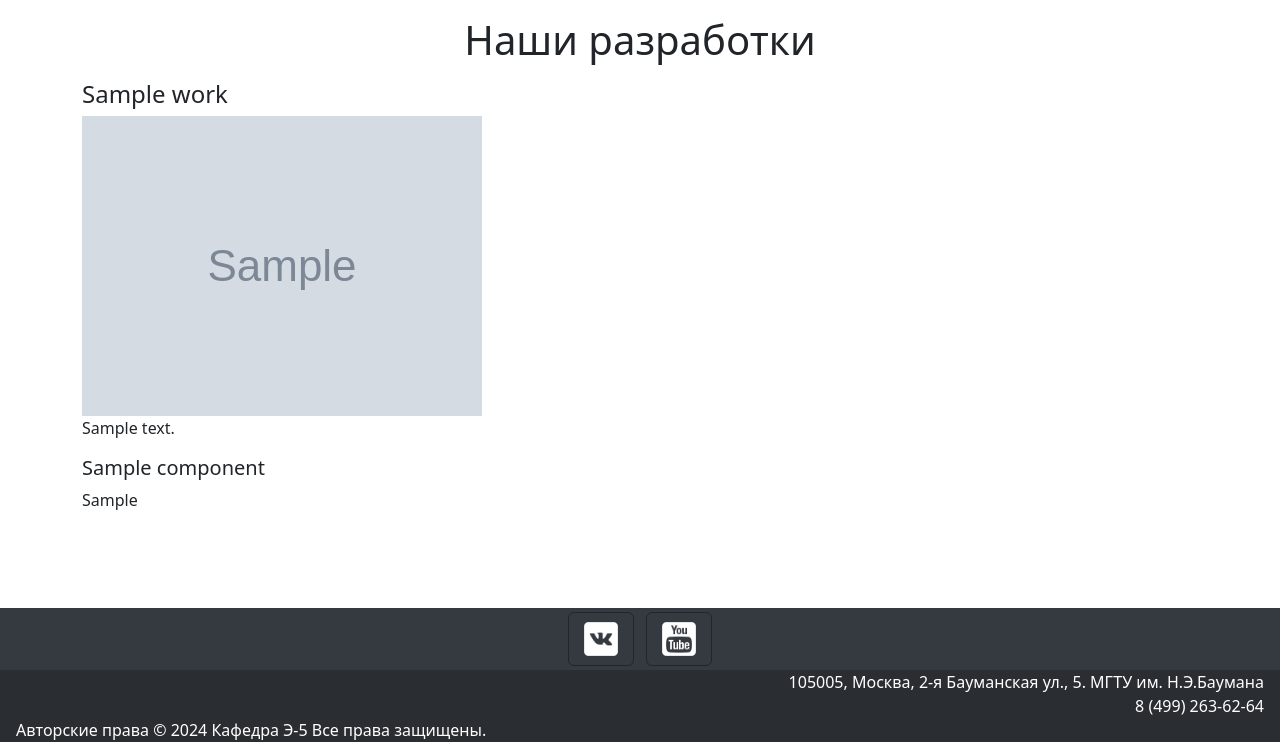
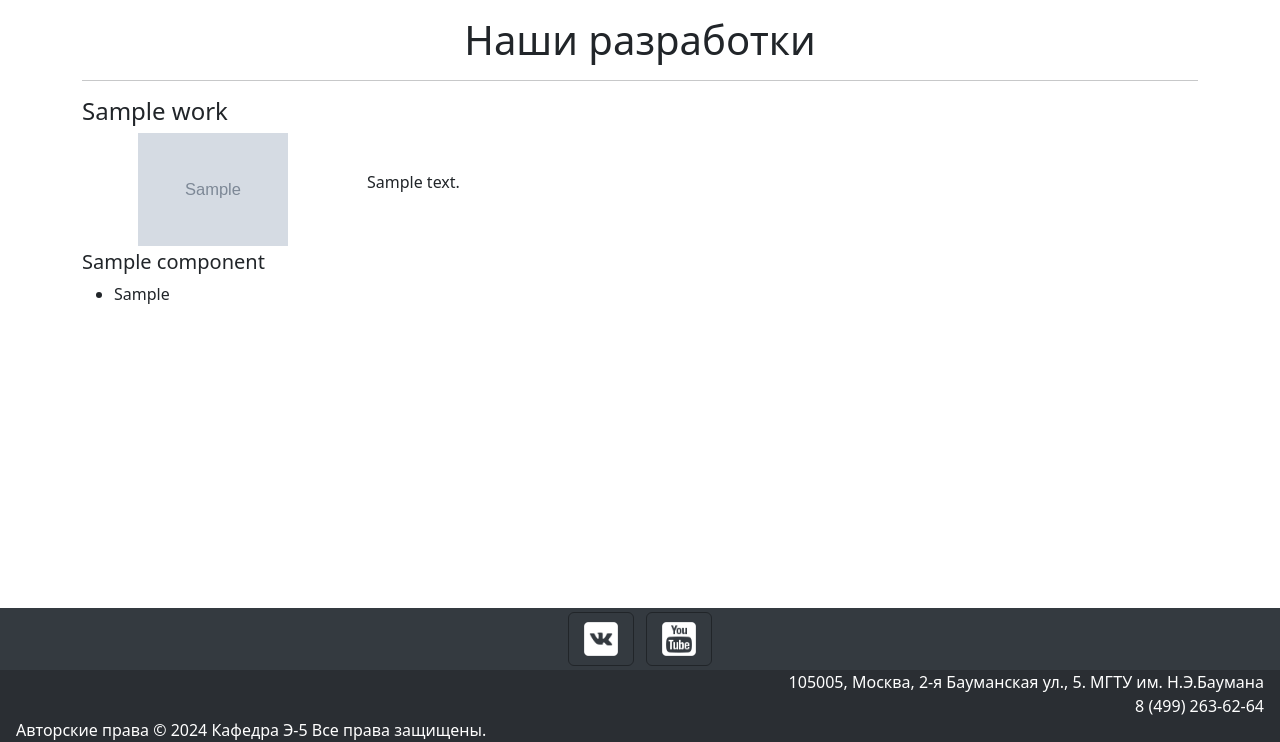
Before and after one commit to pendelbus555/e5-project, a Django app: page /site/works/ in a window 1280 px wide. Shown: the part 58-800 px from the top of the page. Run offline with Django 5.2, Linux system fonts and the light colour scheme; tables that the repository leaves empty hold one stand-in row (values such as "Sample post"); grey boxes marked "Sample" are stand-in pictures; parts of the project's set-up code (start-up, migrations or seed data) failed here and were passed over; some libraries are stand-ins or nearby versions.

Commit message:
Set up works page

```diff
--- a/e5_site/e5_app/templates/e5_app/works.html
+++ b/e5_site/e5_app/templates/e5_app/works.html
@@ -1,6 +1,7 @@
 {% extends './base.html' %}
 {% block head %}
 {% load static %}
+{% load e5_app_extras %}
 {% endblock %}
 {% block title %}
 Наши разработки - Кафедра Э-5
@@ -10,16 +11,26 @@
     <h1 class="entry-title text-center my-3">Наши разработки</h1>
 
     {% for work in work_list %}
+    <hr>
     <h4>{{ work.name }}</h4>
-    <img src="{{ work.photo.url }}">
+    <div class="row align-items-center my-1">
+        <div class="col-md-3 text-center ">
+            <img src="{{ work.photo.url }}" style="max-width:150px; height: auto; width: 100%;">
+        </div>
+        <div class="col-md-9">
             <p>{{ work.description }}</p>
+        </div>
+    </div>
     {% for work_component in work.workcomponent_set.all %}
     <h5>{{ work_component.component.name }}</h5>
-        <p>{{ work_component.filling }}</p>
+
+    <!-- custom templatetag -->
+    {% show_list work_component.filling %}
+
+
     {% endfor %}
     {% endfor %}
 
 
-
 </div>
 {% endblock %}
--- /dev/null
+++ b/e5_site/e5_app/templatetags/e5_app_extras.py
@@ -0,0 +1,9 @@
+from django import template
+
+register = template.Library()
+
+
+@register.inclusion_tag('list.html')
+def show_list(paragraph):
+    lst = paragraph.split('\n')
+    return {'lst': lst}
--- a/e5_site/e5_site/settings.py
+++ b/e5_site/e5_site/settings.py
@@ -61,7 +61,8 @@ ROOT_URLCONF = 'e5_site.urls'
 TEMPLATES = [
     {
         'BACKEND': 'django.template.backends.django.DjangoTemplates',
-        'DIRS': [],
+        'DIRS': [BASE_DIR / "templates"],
+
         'APP_DIRS': True,
         'OPTIONS': {
             'context_processors': [
--- /dev/null
+++ b/e5_site/templates/list.html
@@ -0,0 +1,5 @@
+<ul>
+    {% for item in lst %}
+    <li>{{ item }}</li>
+    {% endfor %}
+</ul>
```
Also changed, not shown: e5_site/e5_app/templatetags/__init__.py (added). Lines whose indentation alone changed are shown as unchanged.
